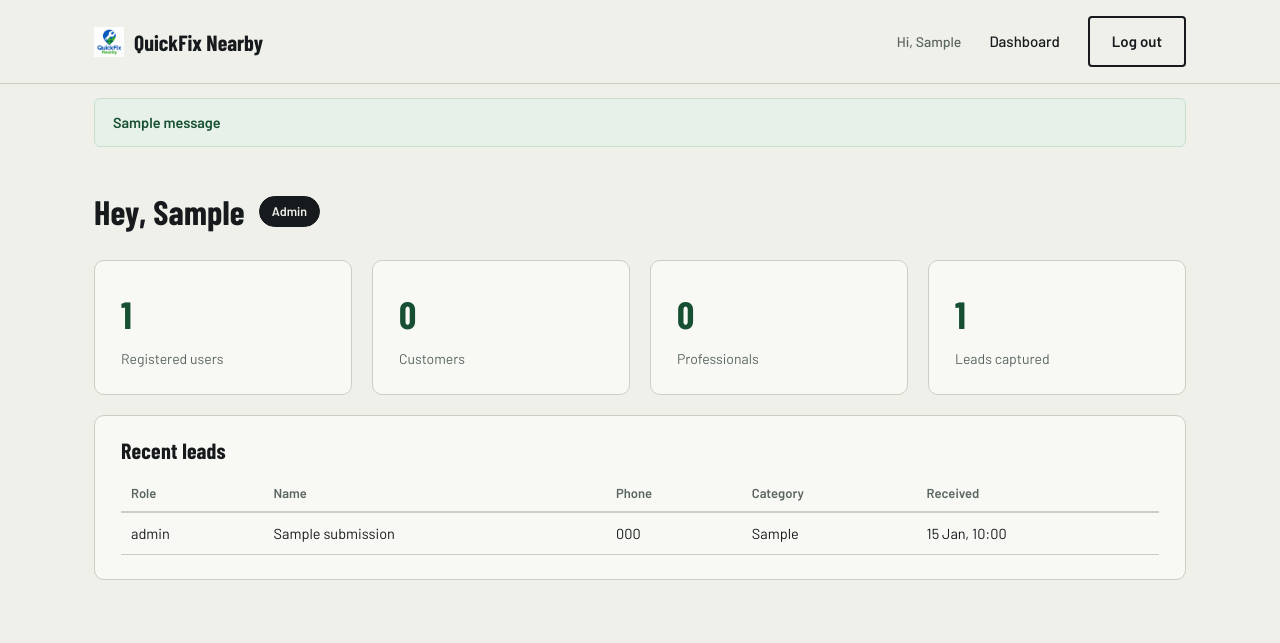
After one commit to Simmyt3r/Quick-Fix, a Flask app: page /dashboard in a window 1280 px wide. The commit adds this page. Shown: the top 643 px of the page. Run offline with Flask 3, Linux system fonts and the light colour scheme; a user stored in the database is signed in; tables that the repository leaves empty hold one stand-in row (values such as "Sample post"); one stand-in notice (Sample message) is shown.

Commit message:
Add Flask-Login authentication and role-aware dashboard (customer/professional/admin)

```diff
--- /dev/null
+++ b/app/extensions.py
@@ -0,0 +1,5 @@
+from flask_login import LoginManager
+from flask_sqlalchemy import SQLAlchemy
+
+db = SQLAlchemy()
+login_manager = LoginManager()
--- /dev/null
+++ b/app/routes/dashboard.py
@@ -0,0 +1,40 @@
+from flask import Blueprint, render_template
+from flask_login import current_user, login_required
+
+from app.models import ContactSubmission, User
+
+dashboard_bp = Blueprint("dashboard", __name__)
+
+
+@dashboard_bp.route("/dashboard")
+@login_required
+def home():
+    context = {}
+
+    if current_user.role == "professional":
+        # "Leads near your trade" = customer requests filed in this pro's category.
+        context["leads"] = (
+            ContactSubmission.query.filter_by(
+                role="customer", category=current_user.service_category
+            )
+            .order_by(ContactSubmission.created_at.desc())
+            .limit(10)
+            .all()
+            if current_user.service_category
+            else []
+        )
+
+    elif current_user.role == "admin":
+        context["leads"] = (
+            ContactSubmission.query.order_by(ContactSubmission.created_at.desc())
+            .limit(20)
+            .all()
+        )
+        context["stats"] = {
+            "total_users": User.query.count(),
+            "total_customers": User.query.filter_by(role="customer").count(),
+            "total_professionals": User.query.filter_by(role="professional").count(),
+            "total_leads": ContactSubmission.query.count(),
+        }
+
+    return render_template("dashboard/dashboard.html", **context)
--- a/app/static/css/style.css
+++ b/app/static/css/style.css
@@ -491,7 +491,7 @@ footer{
   gap:10px;
   margin-bottom:10px;
 }
-.foot-logo{ width:28px;height:28px; object-fit:contain; background:#fff; border-radius:6px; padding:3px; }
+.foot-logo{ width:28px;height:28px; object-fit:contain; }
 .foot-brand{
   color:var(--paper);
   font-family:'Barlow Condensed', sans-serif;
@@ -528,3 +528,150 @@ footer{
 @media (max-width:760px){
   .foot-grid{ grid-template-columns:1fr 1fr; }
 }
+
+/* ---------- app shell (auth + dashboard pages) ---------- */
+.app-main{ padding:48px 24px 64px; }
+.nav-user{ font-size:14px; color:var(--muted); font-weight:500; }
+
+.auth-shell{
+  display:flex;
+  justify-content:center;
+  padding:24px 0 40px;
+}
+.auth-card{
+  background:var(--paper-raised);
+  border:1px solid var(--line);
+  border-radius:10px;
+  padding:36px 34px;
+  max-width:420px;
+  width:100%;
+}
+.auth-card h1{ font-size:32px; margin-bottom:8px; }
+.auth-sub{ color:var(--muted); margin:0 0 26px; font-size:15px; }
+.auth-form{
+  display:flex;
+  flex-direction:column;
+  gap:16px;
+}
+.auth-form label{
+  display:flex;
+  flex-direction:column;
+  gap:6px;
+  font-size:14px;
+  font-weight:600;
+  color:var(--ink);
+}
+.auth-form input,
+.auth-form select{
+  padding:11px 14px;
+  border-radius:4px;
+  border:1px solid var(--line);
+  background:var(--paper);
+  font-family:'Barlow', sans-serif;
+  font-size:15px;
+  font-weight:400;
+  color:var(--ink);
+}
+.auth-form button{ margin-top:6px; }
+.role-fieldset{
+  border:1px solid var(--line);
+  border-radius:6px;
+  padding:14px 16px;
+  display:flex;
+  flex-direction:column;
+  gap:10px;
+}
+.role-fieldset legend{
+  font-size:13px;
+  font-weight:600;
+  padding:0 4px;
+  color:var(--muted);
+}
+.role-option{
+  display:flex;
+  align-items:center;
+  gap:10px;
+  font-weight:500;
+  font-size:14.5px;
+  cursor:pointer;
+}
+.role-option input{ width:auto; }
+.category-field{ display:flex; }
+.auth-foot{
+  margin:22px 0 0;
+  font-size:14px;
+  color:var(--muted);
+  text-align:center;
+}
+.auth-foot a{ color:var(--green-deep); font-weight:600; text-decoration:none; }
+.auth-foot a:hover{ text-decoration:underline; }
+
+/* ---------- dashboard ---------- */
+.dash-head{
+  display:flex;
+  align-items:center;
+  gap:14px;
+  margin-bottom:32px;
+}
+.dash-head h1{ font-size:34px; }
+.role-badge{
+  font-size:12.5px;
+  font-weight:600;
+  padding:5px 12px;
+  border-radius:20px;
+  border:1px solid var(--line);
+  color:var(--muted);
+  text-transform:capitalize;
+}
+.role-badge.role-admin{ background:var(--ink); color:var(--paper); border-color:var(--ink); }
+.role-badge.role-professional{ background:#E7F1EA; color:var(--green-deep); border-color:#C7DECB; }
+.role-badge.role-customer{ background:#FDF2E3; color:var(--amber-deep); border-color:#F1D9AE; }
+
+.dash-grid{
+  display:grid;
+  grid-template-columns:repeat(auto-fit, minmax(240px,1fr));
+  gap:20px;
+}
+.dash-card{
+  background:var(--paper-raised);
+  border:1px solid var(--line);
+  border-radius:10px;
+  padding:24px 26px;
+}
+.dash-card h2{ font-size:22px; margin-bottom:14px; }
+.empty-state{ color:var(--muted); font-size:15px; margin:0 0 18px; }
+.stat-card{ display:flex; flex-direction:column; gap:4px; }
+.stat-num{
+  font-family:'Barlow Condensed', sans-serif;
+  font-weight:700;
+  font-size:38px;
+  color:var(--green-deep);
+}
+.stat-label{ font-size:14px; color:var(--muted); }
+
+.badge{
+  font-size:12.5px;
+  font-weight:600;
+  padding:4px 10px;
+  border-radius:20px;
+}
+.badge-green{ background:#E7F1EA; color:var(--green-deep); }
+.badge-amber{ background:#FDF2E3; color:var(--amber-deep); }
+
+.dash-table{
+  width:100%;
+  border-collapse:collapse;
+  font-size:14.5px;
+}
+.dash-table th{
+  text-align:left;
+  padding:8px 10px;
+  border-bottom:2px solid var(--line);
+  color:var(--muted);
+  font-weight:600;
+  font-size:13px;
+}
+.dash-table td{
+  padding:9px 10px;
+  border-bottom:1px solid var(--line);
+}
--- /dev/null
+++ b/app/templates/_topbar.html
@@ -0,0 +1,18 @@
+<header>
+  <nav class="nav wrap">
+    <a href="{{ url_for('main.index') }}" class="brand">
+      <img src="{{ url_for('static', filename='logo.png') }}" alt="QuickFix Nearby" class="brand-mark">
+      QuickFix Nearby
+    </a>
+    <div class="nav-links">
+      {% if current_user.is_authenticated %}
+        <span class="nav-user">Hi, {{ current_user.name.split(' ')[0] }}</span>
+        <a href="{{ url_for('dashboard.home') }}">Dashboard</a>
+        <a href="{{ url_for('auth.logout') }}" class="btn btn-ghost">Log out</a>
+      {% else %}
+        <a href="{{ url_for('auth.login') }}">Log in</a>
+        <a href="{{ url_for('auth.register') }}" class="btn btn-primary">Sign up</a>
+      {% endif %}
+    </div>
+  </nav>
+</header>
--- /dev/null
+++ b/app/templates/base_app.html
@@ -0,0 +1,30 @@
+<!DOCTYPE html>
+<html lang="en">
+<head>
+<meta charset="UTF-8">
+<meta name="viewport" content="width=device-width, initial-scale=1.0">
+<title>{% block title %}QuickFix Nearby{% endblock %}</title>
+<link rel="icon" href="{{ url_for('static', filename='logo.png') }}">
+<link rel="preconnect" href="https://fonts.googleapis.com">
+<link rel="preconnect" href="https://fonts.gstatic.com" crossorigin>
+<link href="https://fonts.googleapis.com/css2?family=Barlow+Condensed:wght@600;700&family=Barlow:wght@400;500;600&display=swap" rel="stylesheet">
+<link rel="stylesheet" href="{{ url_for('static', filename='css/style.css') }}">
+</head>
+<body class="app-body">
+{% include "_topbar.html" %}
+
+{% with messages = get_flashed_messages(with_categories=true) %}
+  {% if messages %}
+    <div class="wrap">
+      {% for category, message in messages %}
+        <div class="flash {{ category }}">{{ message }}</div>
+      {% endfor %}
+    </div>
+  {% endif %}
+{% endwith %}
+
+<main class="app-main wrap">
+  {% block content %}{% endblock %}
+</main>
+</body>
+</html>
--- /dev/null
+++ b/app/templates/dashboard/dashboard.html
@@ -0,0 +1,99 @@
+{% extends "base_app.html" %}
+{% block title %}Dashboard — QuickFix Nearby{% endblock %}
+{% block content %}
+
+<div class="dash-head">
+  <h1>Hey, {{ current_user.name.split(' ')[0] }}</h1>
+  <span class="role-badge role-{{ current_user.role }}">{{ current_user.role }}</span>
+</div>
+
+{% if current_user.role == 'customer' %}
+  <div class="dash-grid">
+    <div class="dash-card">
+      <h2>Your requests</h2>
+      <p class="empty-state">You haven't requested a service yet. Booking history will show up here once service requests go live.</p>
+      <a href="{{ url_for('main.index') }}#request" class="btn btn-primary">Request a service</a>
+    </div>
+  </div>
+
+{% elif current_user.role == 'professional' %}
+  <div class="dash-grid">
+    <div class="dash-card">
+      <h2>Your profile</h2>
+      <div class="ticket-row"><span class="k">Trade</span><span class="v">{{ current_user.service_category or "Not set" }}</span></div>
+      <div class="ticket-row">
+        <span class="k">Verification</span>
+        <span class="v">
+          {% if current_user.verified %}
+            <span class="badge badge-green">Verified</span>
+          {% else %}
+            <span class="badge badge-amber">Pending review</span>
+          {% endif %}
+        </span>
+      </div>
+    </div>
+    <div class="dash-card">
+      <h2>Leads near your trade</h2>
+      {% if leads %}
+        <table class="dash-table">
+          <thead><tr><th>Name</th><th>Phone</th><th>Received</th></tr></thead>
+          <tbody>
+          {% for lead in leads %}
+            <tr>
+              <td>{{ lead.name }}</td>
+              <td>{{ lead.phone }}</td>
+              <td>{{ lead.created_at.strftime('%d %b, %H:%M') }}</td>
+            </tr>
+          {% endfor %}
+          </tbody>
+        </table>
+      {% else %}
+        <p class="empty-state">No leads for {{ current_user.service_category or "your trade" }} yet.</p>
+      {% endif %}
+    </div>
+  </div>
+
+{% elif current_user.role == 'admin' %}
+  <div class="dash-grid">
+    <div class="dash-card stat-card">
+      <span class="stat-num">{{ stats.total_users }}</span>
+      <span class="stat-label">Registered users</span>
+    </div>
+    <div class="dash-card stat-card">
+      <span class="stat-num">{{ stats.total_customers }}</span>
+      <span class="stat-label">Customers</span>
+    </div>
+    <div class="dash-card stat-card">
+      <span class="stat-num">{{ stats.total_professionals }}</span>
+      <span class="stat-label">Professionals</span>
+    </div>
+    <div class="dash-card stat-card">
+      <span class="stat-num">{{ stats.total_leads }}</span>
+      <span class="stat-label">Leads captured</span>
+    </div>
+  </div>
+
+  <div class="dash-card" style="margin-top:20px;">
+    <h2>Recent leads</h2>
+    {% if leads %}
+      <table class="dash-table">
+        <thead><tr><th>Role</th><th>Name</th><th>Phone</th><th>Category</th><th>Received</th></tr></thead>
+        <tbody>
+        {% for lead in leads %}
+          <tr>
+            <td>{{ lead.role }}</td>
+            <td>{{ lead.name }}</td>
+            <td>{{ lead.phone }}</td>
+            <td>{{ lead.category or "—" }}</td>
+            <td>{{ lead.created_at.strftime('%d %b, %H:%M') }}</td>
+          </tr>
+        {% endfor %}
+        </tbody>
+      </table>
+    {% else %}
+      <p class="empty-state">No leads yet.</p>
+    {% endif %}
+  </div>
+{% endif %}
+
+{% endblock %}
--- a/requirements.txt
+++ b/requirements.txt
@@ -1,3 +1,6 @@
 Flask==3.0.3
+Flask-SQLAlchemy==3.1.1
+Flask-Login==0.6.3
 python-dotenv==1.0.1
 gunicorn==22.0.0
+psycopg2-binary==2.9.9
```
Also changed, not shown: TODO.md (+23 -20 lines), app/__init__.py (+29 -1 lines), app/cli.py (added, +23 -0 lines), app/models.py (added, +52 -0 lines), app/routes/auth.py (added, +90 -0 lines), app/routes/main.py (+14 -9 lines), app/templates/auth/login.html (added, +20 -0 lines), app/templates/auth/register.html (added, +62 -0 lines), app/templates/index.html (+6 -1 lines).
